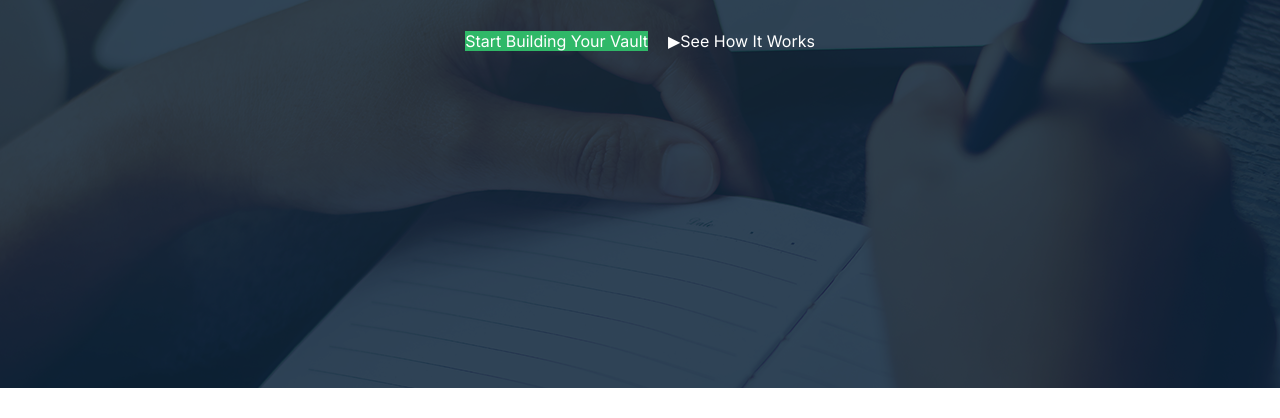
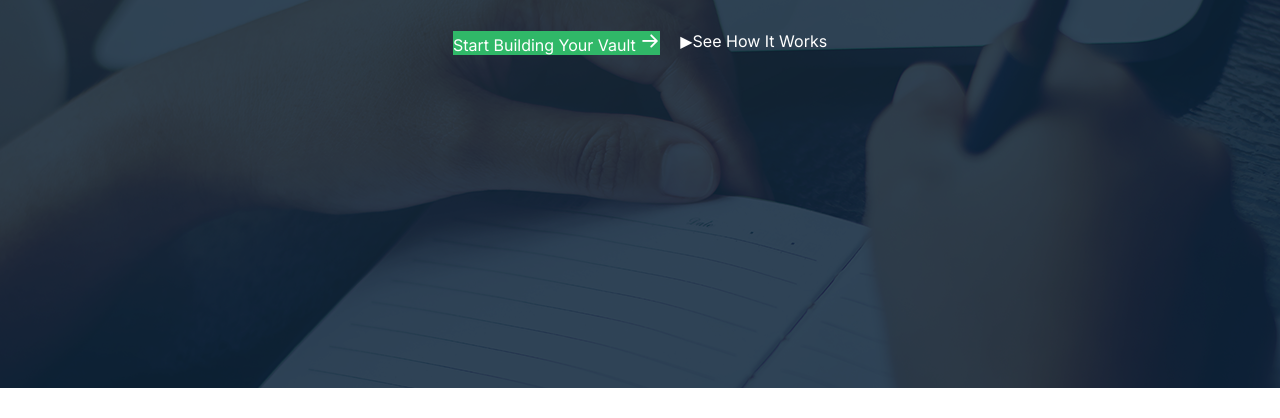
Before and after one commit to Priya-kundu/B13-A1, a plain HTML site: page index.html in a window 1280 px wide. Shown: the part 382-800 px from the top of the page. Drawn offline with Linux system fonts and the light colour scheme.

Commit message:
final update

```diff
--- a/index.html
+++ b/index.html
@@ -26,7 +26,9 @@
           <p class="hero-text">A private space to store note, links and learning summaries -
             designed to <br>help you think clearly, connect ideas, and turn learning into long-term knowledge.</p>
             <div class="hero-buttons">
-          <a class="btn-1">Start Building Your Vault</a>
+          <a class="btn-1">Start Building Your Vault
+            <img src="assets/ArrowRight.png" alt="arrow" class="btn-icon">
+          </a>
           <a class="btn-2">&#9654;See How It Works</a>
         </div>
     </div>
--- a/style.css
+++ b/style.css
@@ -50,7 +50,7 @@ body {
  /* hero section  */
 
  .hero_section {
-      background: url("./assets/hero-bg.png");
+      background-image: url("./assets/hero-bg.png");
       background-position: center;
       background-repeat: no-repeat;
       display: flex;
```
